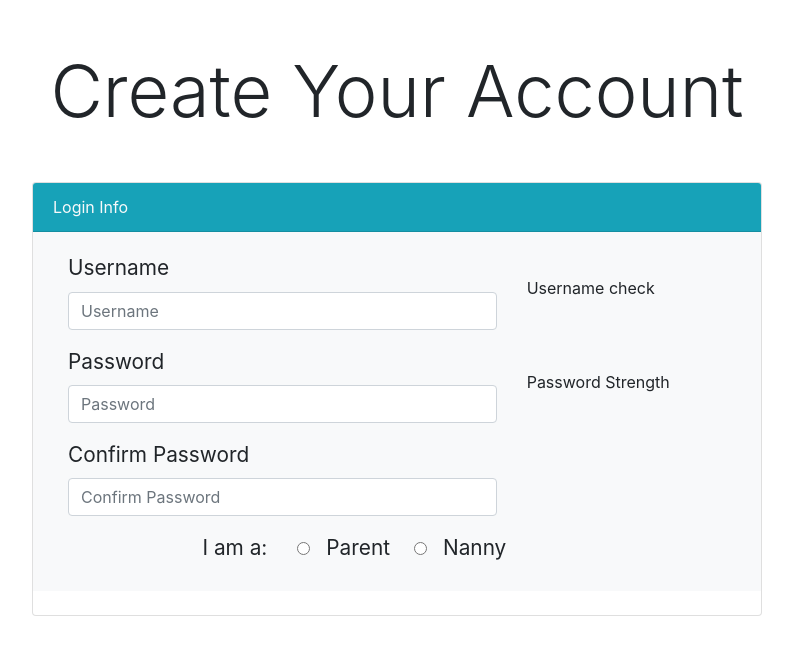
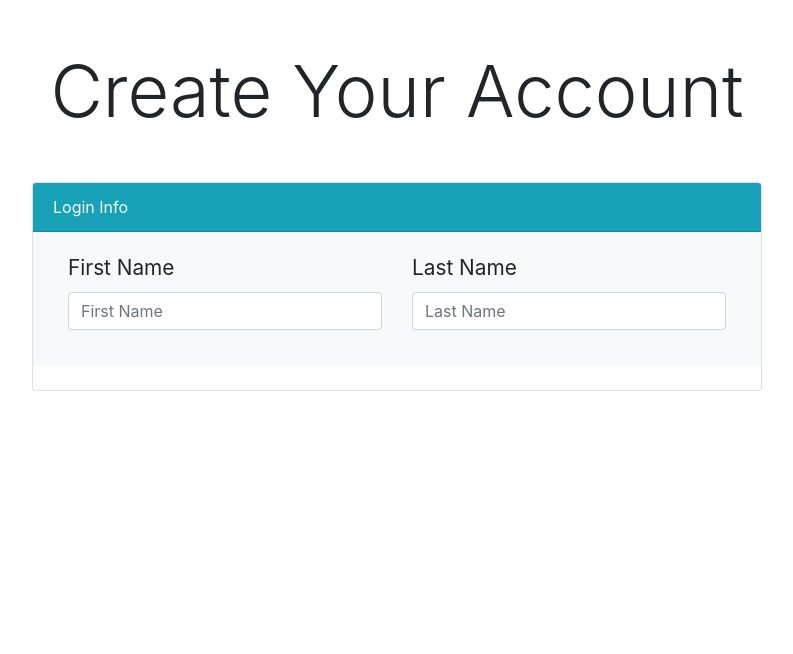
Before and after one commit to mlee98/nannyApp, an Angular app in the folder GUI/nannyApp/: page / in a window 1280 px wide. Shown: the top 654 px of the page, without its empty margins (243-1036 px from the left). Built offline with nearby package versions, Linux system fonts and the light colour scheme.

Commit message:
Beginnings of personal info

```diff
--- a/GUI/nannyApp/src/create-account/create-account.component.html
+++ b/GUI/nannyApp/src/create-account/create-account.component.html
@@ -1,4 +1,4 @@
 <div class="container mt-5">
     <h1 class="text-center mb-5 display-3">Create Your Account</h1>
-    <app-user-pass></app-user-pass>
+    <app-personal-info></app-personal-info>
 </div>
--- a/GUI/nannyApp/src/create-account/create-account.module.ts
+++ b/GUI/nannyApp/src/create-account/create-account.module.ts
@@ -2,6 +2,7 @@ import { NgModule } from '@angular/core';
 import { CommonModule } from '@angular/common';
 import { CreateAccountComponent } from './create-account.component';
 import { UserPassComponent } from './user-pass/user-pass.component';
+import { PersonalInfoComponent } from './personal-info/personal-info.component';
 
 @NgModule({
   imports: [
@@ -9,7 +10,8 @@ import { UserPassComponent } from './user-pass/user-pass.component';
   ],
   declarations: [
     CreateAccountComponent,
-    UserPassComponent
+    UserPassComponent,
+    PersonalInfoComponent
   ],
   exports: [CreateAccountComponent]
 })
--- /dev/null
+++ b/GUI/nannyApp/src/create-account/personal-info/personal-info.component.css
@@ -0,0 +1,3 @@
+.large-text {
+  font-size: 1.3em;
+}
--- /dev/null
+++ b/GUI/nannyApp/src/create-account/personal-info/personal-info.component.html
@@ -0,0 +1,33 @@
+<div class="row justify-content-center">
+  <div class="col-md-8">
+    <div class="card">
+      <div class="card-header bg-info text-light">
+        Login Info
+      </div>
+      <div class="card-body bg-light">
+        <div class="container">
+          <div class="row">
+            <div class="col-md-6">
+              <div class="form-group">
+                <label for="account_firstname" class="large-text">
+                  First Name
+                </label>
+                <input type="text" id="account_firstname" class="form-control" placeholder="First Name" />
+              </div>
+            </div>
+            <div class="col-md-6">
+              <div class="form-group">
+                <label for="account_lastname" class="large-text">
+                  Last Name
+                </label>
+                <input type="text" id="account_lastname" class="form-control" placeholder="Last Name" />
+              </div>
+            </div>
+          </div>
+        </div>
+      </div>
+      <br />
+    </div>
+  </div>
+</div>
+<br />
--- /dev/null
+++ b/GUI/nannyApp/src/create-account/personal-info/personal-info.component.ts
@@ -0,0 +1,15 @@
+import { Component, OnInit } from '@angular/core';
+
+@Component({
+  selector: 'app-personal-info',
+  templateUrl: './personal-info.component.html',
+  styleUrls: ['./personal-info.component.css']
+})
+export class PersonalInfoComponent implements OnInit {
+
+  constructor() { }
+
+  ngOnInit() {
+  }
+
+}
--- a/GUI/nannyApp/src/create-account/user-pass/user-pass.component.css
+++ b/GUI/nannyApp/src/create-account/user-pass/user-pass.component.css
@@ -1,4 +1,3 @@
-.blue {background-color: #17a2b8}
 .large-text {
   font-size: 1.3em;
 }
--- a/GUI/nannyApp/src/create-account/user-pass/user-pass.component.html
+++ b/GUI/nannyApp/src/create-account/user-pass/user-pass.component.html
@@ -1,8 +1,7 @@
-<div class="row">
-  <div class="col-md-2"></div>
+<div class="row justify-content-center">
   <div class="col-md-8">
     <div class="card">
-      <div class="card-header blue text-light">
+      <div class="card-header bg-info text-light">
         Login Info
       </div>
       <div class="card-body bg-light">
@@ -46,7 +45,7 @@
               </div>
             </div>
           </div>
-          <div class="row large-text">
+          <div class="row large-text mt-3">
             <div class="col-md-4 text-right">I am a: </div>
             <div class="col-md-6">
               <input type="radio" name="parentNanny" id="parent" value="parent">
@@ -55,12 +54,13 @@
               <label for="parent" class="ml-3">Nanny</label>
             </div>
           </div>
+          <div class="row justify-content-center">
+            <button type="button" class="btn btn-info mt-3">Next</button>
+          </div>
         </div>
       </div>
       <br />
     </div>
-    <div class="col-md-2">
-    </div>
   </div>
 </div>
 <br />
```
Also changed, not shown: 1 other file (tests, documents, lock files or other folders).
